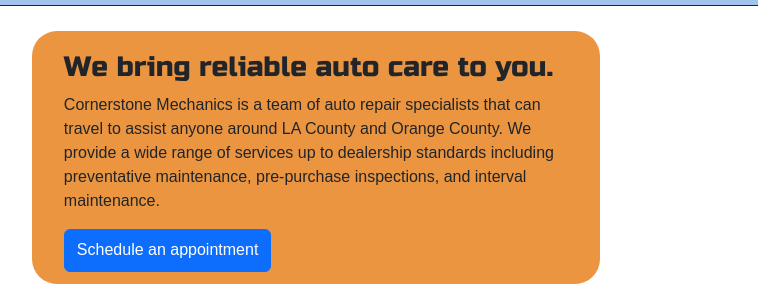
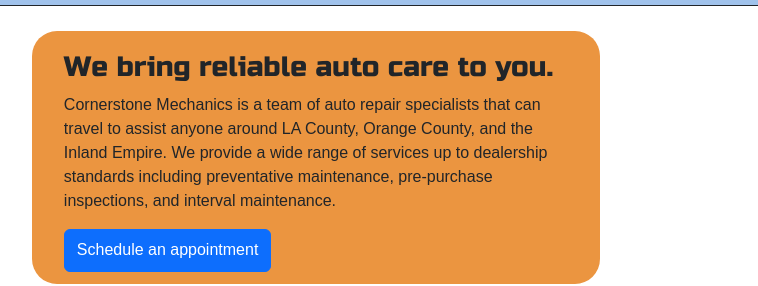
Before and after one commit to gamerkhang/Cornerstone-Mechanics-LLC-Site, a website built with webpack: page index.html in a window 1280 px wide. Shown: the part 55-341 px from the top of the page, 522-1280 px from the left. Built offline with nearby package versions, Linux system fonts and the light colour scheme; a web font is replaced by a local one.

Commit message:
update textbox

```diff
--- a/index.html
+++ b/index.html
@@ -84,7 +84,7 @@
       <div class="col-md-6">
         <div class="textBox mx-4">
           <h3>We bring reliable auto care to you.</h3>
-          <p class="mt-1">Cornerstone Mechanics is a team of auto repair specialists that can travel to assist anyone around LA County and Orange County. We provide a wide range of services up to dealership standards including preventative maintenance, pre-purchase inspections, and interval maintenance. </p>
+          <p class="mt-1">Cornerstone Mechanics is a team of auto repair specialists that can travel to assist anyone around LA County, Orange County, and the Inland Empire. We provide a wide range of services up to dealership standards including preventative maintenance, pre-purchase inspections, and interval maintenance.</p>
           <a href="#appointment-form">
             <button id="hero-button" type="button" class="btn btn-primary">Schedule an appointment</button>
           </a>
```
